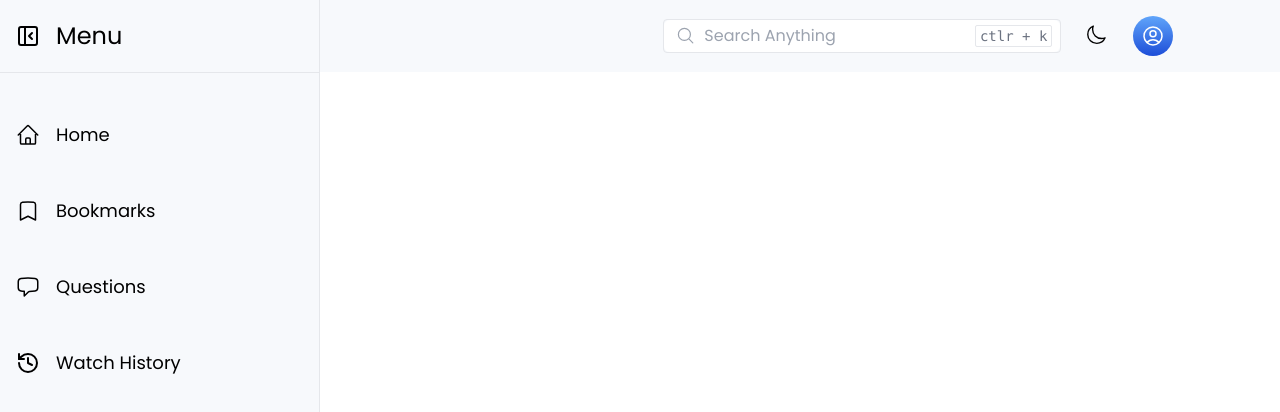
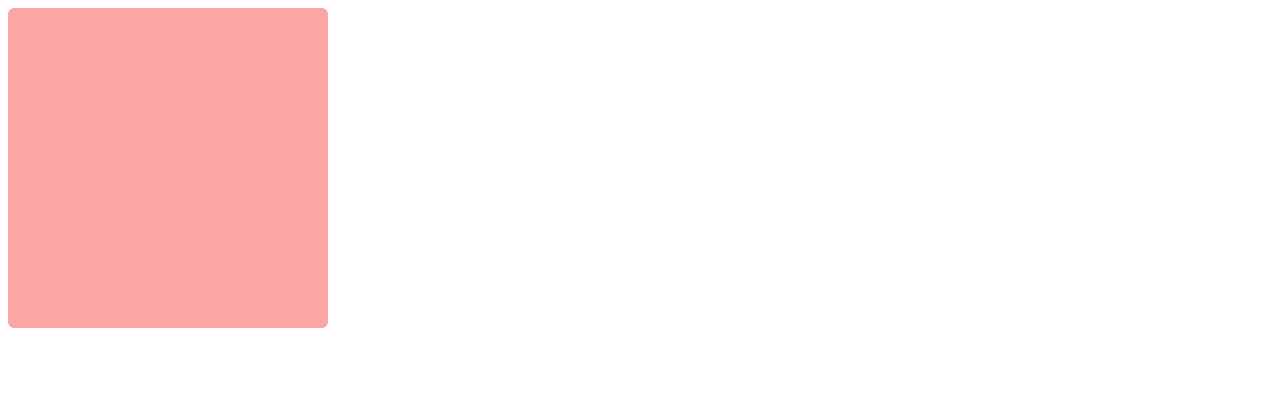
Before and after one commit to satishnikale/100xDevs-Frontend-clone, a React (Vite) app: page / in a window 1280 px wide. Shown: the top 412 px of the page. Built offline with nearby package versions, Linux system fonts and the light colour scheme; grey boxes are pictures that could not be loaded.

Commit message:
Add Homepage and remove imports

```diff
--- a/src/pages/HomePage.tsx
+++ b/src/pages/HomePage.tsx
@@ -4,8 +4,8 @@ import { SideBar } from "../components/ui/SideBar"
 
 export const HomePage = () => {
     return <div>
-        <Navbar />
-        <SideBar />
-        {/* <Card /> */}
+        {/* <Navbar />
+        <SideBar /> */}
+        <Card />
     </div>
 }
```
Also changed, not shown: src/App.tsx (+4 -3 lines).
